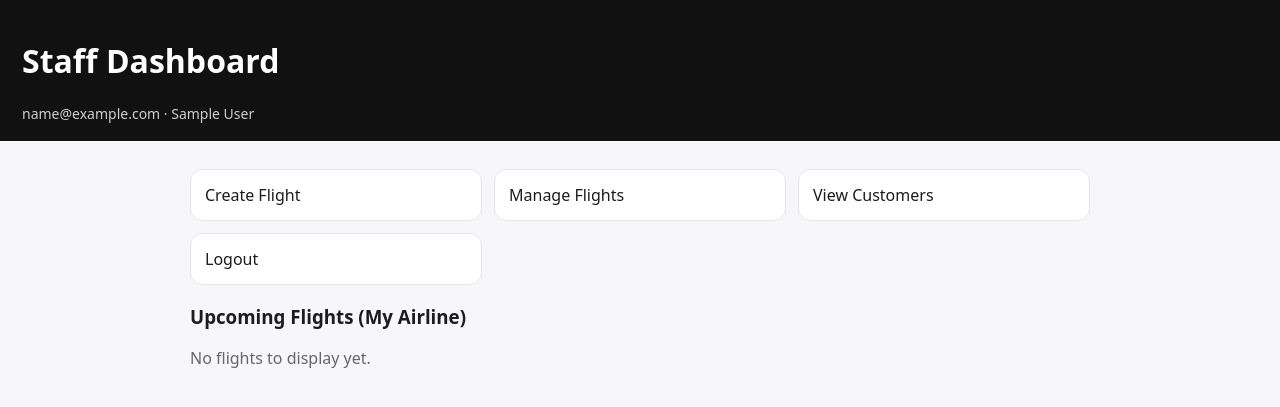
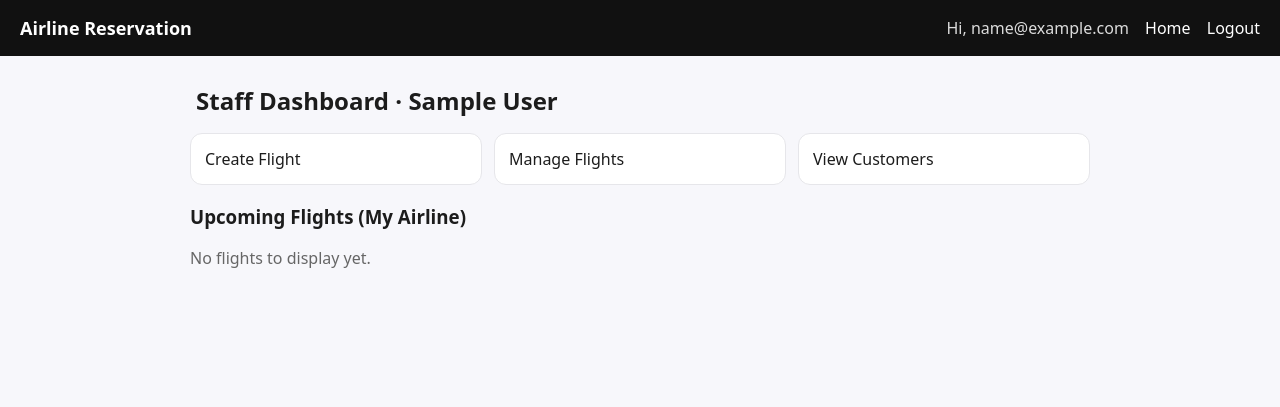
Before and after one commit to Aman-Sunesh/Airline-Ticket-Reservation-System-Using-MySQL-and-Flask, a Flask app: page /staff_home in a window 1280 px wide. Shown: the top 407 px of the page. Run offline with Flask 3, Linux system fonts and the light colour scheme; the visitor is signed in with stand-in values (Sample User, id 1).

Commit message:
Revamp staff dashboard header and navigation

```diff
--- a/templates/staff_home.html
+++ b/templates/staff_home.html
@@ -7,7 +7,6 @@
     body{font-family:system-ui,-apple-system,Segoe UI,Roboto,Helvetica,Arial,sans-serif;margin:0;background:#f7f7fb;color:#1c1c1c}
     header{padding:18px 22px;background:#111;color:#fff}
     main{max-width:900px;margin:28px auto;padding:0 16px}
-    .sub{margin:6px 0 0 0;color:#cfcfcf;font-size:14px}
     .grid{display:grid;grid-template-columns:repeat(auto-fit,minmax(220px,1fr));gap:12px;margin:16px 0}
     .card{display:block;padding:14px;border:1px solid #e6e6ea;border-radius:12px;background:#fff;text-decoration:none;color:inherit}
     table{width:100%;border-collapse:collapse;margin-top:12px;background:#fff}
@@ -16,19 +15,29 @@
   </style>
 </head>
 <body>
-  <header>
-    <h1>Staff Dashboard</h1>
-    <div class="sub">
-      {{ session.get('email') or 'staff' }}{% if session.get('airline_name') %} · {{ session.get('airline_name') }}{% endif %}
-    </div>
+  <header style="display:flex;align-items:center;justify-content:space-between;background:#111;color:#fff;padding:16px 20px">
+    <h1 style="margin:0;font-size:18px">Airline Reservation</h1>
+    <nav>
+      {% if session.get('email') %}
+        <span style="opacity:.85;margin-right:12px">Hi, {{ session.get('email') }}</span>
+        <a href="/" style="color:#fff;text-decoration:none;margin-right:12px">Home</a>
+        <a href="/logout" style="color:#fff;text-decoration:none">Logout</a>
+      {% else %}
+        <a href="/" style="color:#fff;text-decoration:none;margin-right:12px">Home</a>
+        <a href="/login" style="color:#fff;text-decoration:none;margin-right:12px">Login</a>
+        <a href="/register" style="color:#fff;text-decoration:none">Register</a>
+      {% endif %}
+    </nav>
   </header>
 
   <main>
+    <h2 style="margin:18px 6px 6px">
+      Staff Dashboard{% if session.get('airline_name') %} · {{ session.get('airline_name') }}{% endif %}
+    </h2>
     <div class="grid">
       <a class="card" href="/create_flight">Create Flight</a>
       <a class="card" href="/manage_flights">Manage Flights</a>
       <a class="card" href="/view_customers">View Customers</a>
-      <a class="card" href="/logout">Logout</a>
     </div>
 
     <h3>Upcoming Flights (My Airline)</h3>
```
